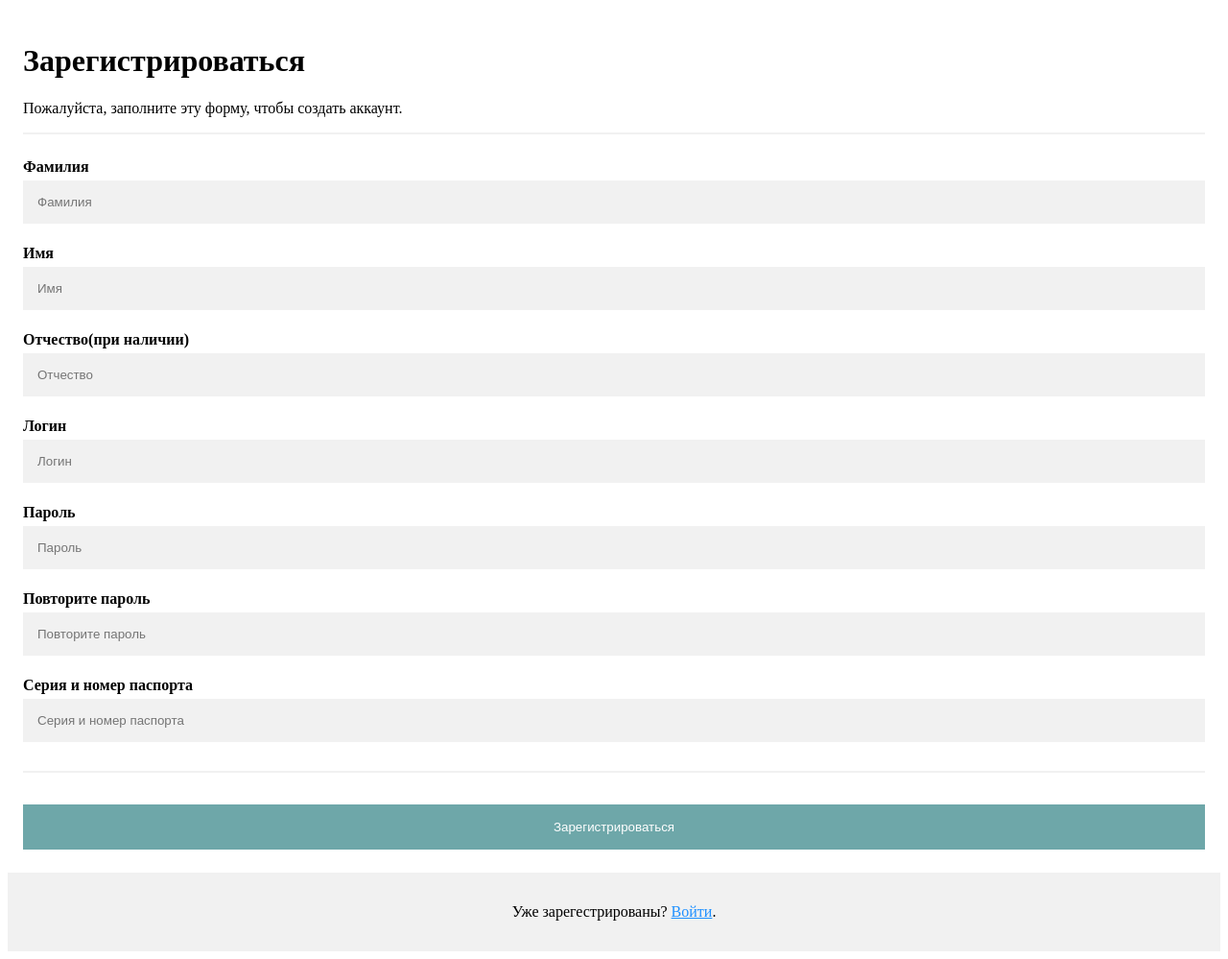
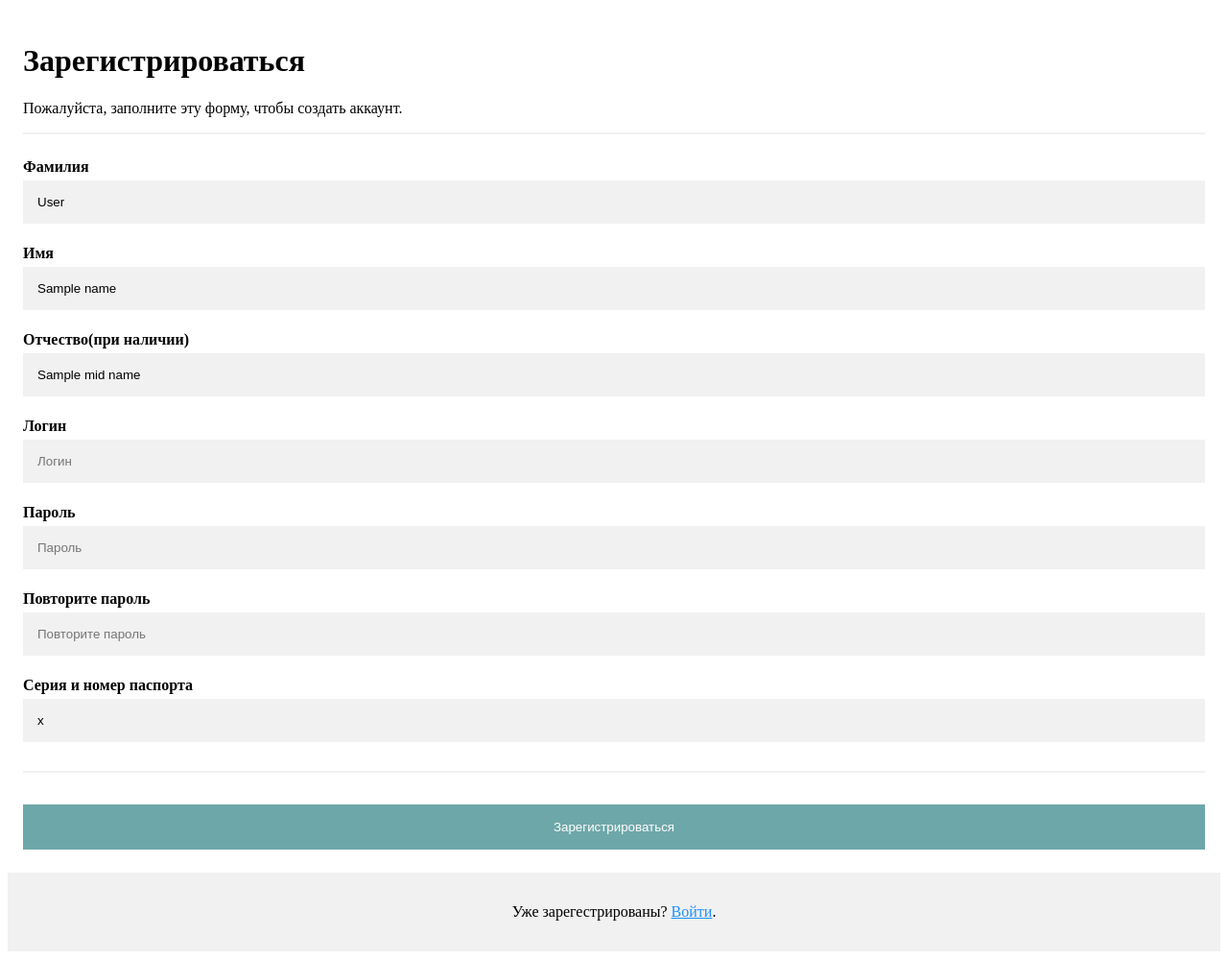
Before and after one commit to GentleEnvy/doctor_registration, a Python web app: template src/templates/register.html in a window 1280 px wide. Shown: the whole page at 96% size. Run offline with Jinja, Linux system fonts and the light colour scheme; the template is opened without the code that fills it: most values are stand-ins (such as "Sample title", 1, 10 or a date in 2020).

Commit message:
update register

```diff
--- a/src/templates/register.html
+++ b/src/templates/register.html
@@ -12,25 +12,32 @@
         <p>Пожалуйста, заполните эту форму, чтобы создать аккаунт.</p>
         <hr>
         <label for="surname"><b>Фамилия</b></label>
-    <input type="text" placeholder="Фамилия" name="surname" required>
+        <input type="text" placeholder="Фамилия" name="surname" value="{{ surname }}" required>
 
         <label for="name"><b>Имя</b></label>
-    <input type="text" placeholder="Имя" name="name" required>
+        <input type="text" placeholder="Имя" name="name" value="{{ name }}" required>
 
         <label for="mid_name"><b>Отчество(при наличии)</b></label>
-    <input type="text" placeholder="Отчество" name="mid_name">
+        <input type="text" placeholder="Отчество" name="mid_name" value="{{ mid_name }}">
 
+        {% if error_username %}
+            Этот логин уже используется  {# TODO #}
+        {% endif %}
         <label for="username"><b>Логин</b></label>
-    <input type="text" placeholder="Логин" name="log" required>
+        <input type="text" placeholder="Логин" name="username" required>
 
         <label for="password"><b>Пароль</b></label>
-    <input type="password" placeholder="Пароль" name="psw" required>
+        <input type="password" placeholder="Пароль" name="password" required>
 
         <label for="psw-repeat"><b>Повторите пароль</b></label>
         <input type="password" placeholder="Повторите пароль" name="psw-repeat" required>
 
         <label for="passport"><b>Серия и номер паспорта</b></label>
-    <input type="text" placeholder="Серия и номер паспорта" name="passport" pattern="[0-9]{4}\s[0-9]{6}" title="Введите серию и номер паспорта в указанном формате: **** ******" required>
+        <input type="text" placeholder="Серия и номер паспорта" name="passport"
+               pattern="[0-9]{4}\s[0-9]{6}"
+               title="Введите серию и номер паспорта в указанном формате: **** ******"
+               value="{{ passport }}"
+               required>
         <hr>
         <button type="submit" class="registerbtn">Зарегистрироваться</button>
     </div>
```
Also changed, not shown: src/urls/_register.py (+5 -4 lines). Lines whose indentation alone changed are shown as unchanged.
